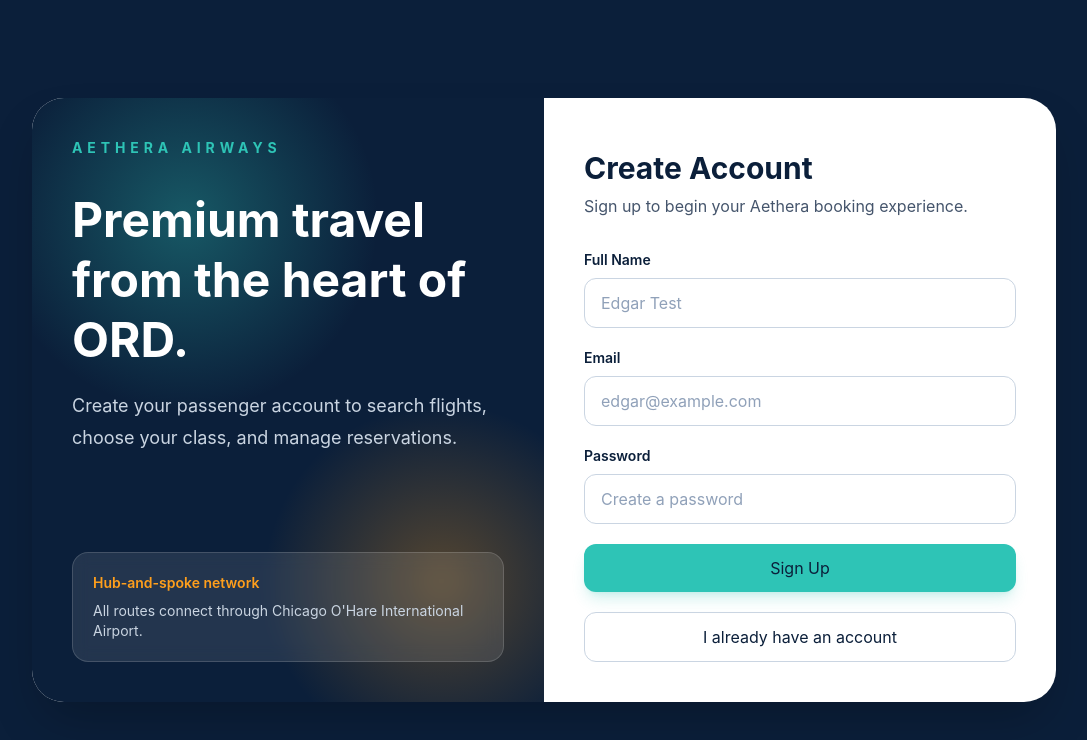
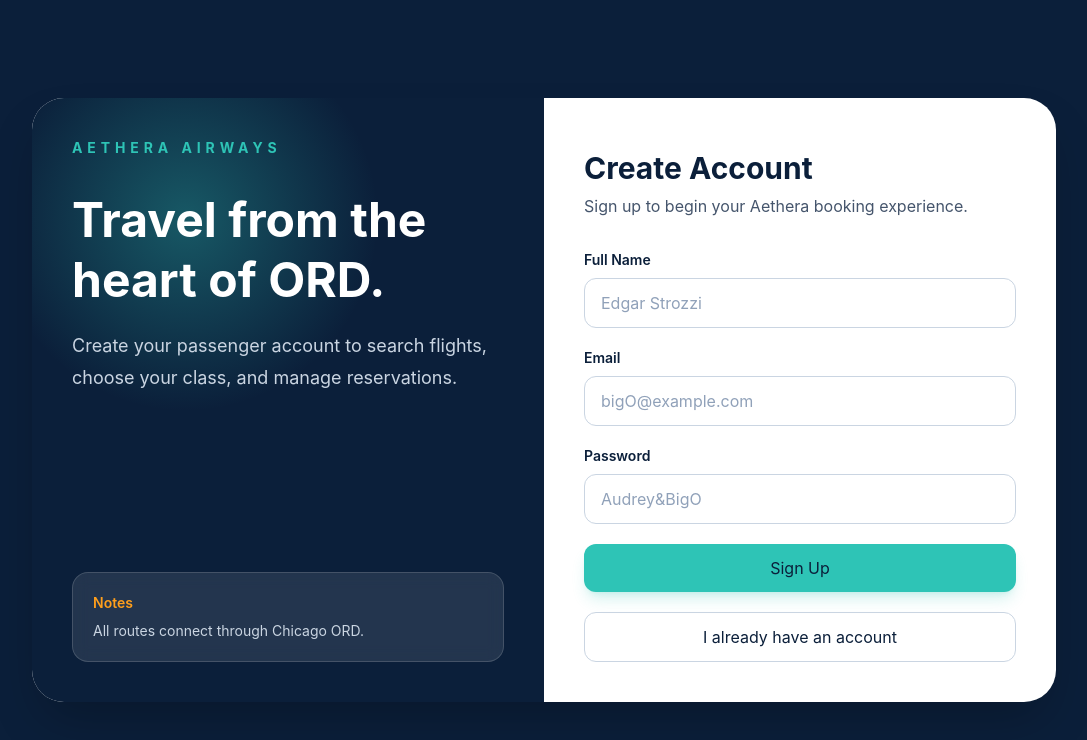
Before and after one commit to EdgarStrozzi/COMS3190-ASG3, a React (Vite) app in the folder frontend/: page /signup in a window 1280 px wide. Shown: the top 740 px of the page, without its empty margins (96-1183 px from the left). Built offline with nearby package versions, Linux system fonts and the light colour scheme.

Commit message:
Improve Signup screen

```diff
--- a/frontend/src/components/Signup.jsx
+++ b/frontend/src/components/Signup.jsx
@@ -59,7 +59,7 @@ const Signup = () => {
         <main className="min-h-screen flex items-center justify-center px-6 py-12 bg-[#0B1F3A]">
             <section className="grid w-full max-w-5xl overflow-hidden rounded-[2rem] bg-white shadow-2xl md:grid-cols-2">
                 <div className="relative hidden bg-[#0B1F3A] p-10 text-white md:block">
-                    <div className="absolute inset-0 bg-[radial-gradient(circle_at_30%_20%,rgba(46,196,182,0.35),transparent_32%),radial-gradient(circle_at_80%_80%,rgba(255,159,28,0.30),transparent_28%)]" />
+                    <div className="absolute inset-0 bg-[radial-gradient(circle_at_30%_20%,rgba(46,196,182,0.35),transparent_32%)]" />
 
                     <div className="relative z-10 flex h-full flex-col justify-between">
                         <div>
@@ -68,7 +68,7 @@ const Signup = () => {
                             </p>
 
                             <h1 className="mt-8 text-5xl font-bold leading-tight">
-                                Premium travel from the heart of ORD.
+                                Travel from the heart of ORD.
                             </h1>
 
                             <p className="mt-5 max-w-md text-lg leading-8 text-slate-300">
@@ -79,10 +79,10 @@ const Signup = () => {
 
                         <div className="rounded-2xl border border-white/15 bg-white/10 p-5 backdrop-blur">
                             <p className="text-sm font-semibold text-[#FF9F1C]">
-                                Hub-and-spoke network
+                                Notes
                             </p>
                             <p className="mt-2 text-sm text-slate-300">
-                                All routes connect through Chicago O&apos;Hare International Airport.
+                                All routes connect through Chicago ORD.
                             </p>
                         </div>
                     </div>
@@ -113,7 +113,7 @@ const Signup = () => {
                                 name="name"
                                 value={formData.name}
                                 onChange={handleChange}
-                                placeholder="Edgar Test"
+                                placeholder="Edgar Strozzi"
                                 className="w-full rounded-xl border border-slate-300 bg-white px-4 py-3 text-[#0B1F3A] outline-none transition placeholder:text-slate-400 focus:border-[#2EC4B6] focus:ring-4 focus:ring-[#2EC4B6]/20"
                             />
                         </div>
@@ -127,7 +127,7 @@ const Signup = () => {
                                 name="email"
                                 value={formData.email}
                                 onChange={handleChange}
-                                placeholder="edgar@example.com"
+                                placeholder="bigO@example.com"
                                 className="w-full rounded-xl border border-slate-300 bg-white px-4 py-3 text-[#0B1F3A] outline-none transition placeholder:text-slate-400 focus:border-[#2EC4B6] focus:ring-4 focus:ring-[#2EC4B6]/20"
                             />
                         </div>
@@ -141,7 +141,7 @@ const Signup = () => {
                                 name="password"
                                 value={formData.password}
                                 onChange={handleChange}
-                                placeholder="Create a password"
+                                placeholder="Audrey&BigO"
                                 className="w-full rounded-xl border border-slate-300 bg-white px-4 py-3 text-[#0B1F3A] outline-none transition placeholder:text-slate-400 focus:border-[#2EC4B6] focus:ring-4 focus:ring-[#2EC4B6]/20"
                             />
                         </div>
@@ -160,7 +160,7 @@ const Signup = () => {
 
                         <button
                             type="submit"
-                            className="w-full rounded-xl bg-[#2EC4B6] px-4 py-3 font-bold text-[#0B1F3A] shadow-lg shadow-[#2EC4B6]/20 transition hover:-translate-y-0.5 hover:brightness-95"
+                            className="w-full rounded-xl bg-[#2EC4B6] px-4 py-3 font-bold text-[#0B1F3A] shadow-lg shadow-[#2EC4B6]/20 transition hover:brightness-95"
                         >
                             Sign Up
                         </button>
```
